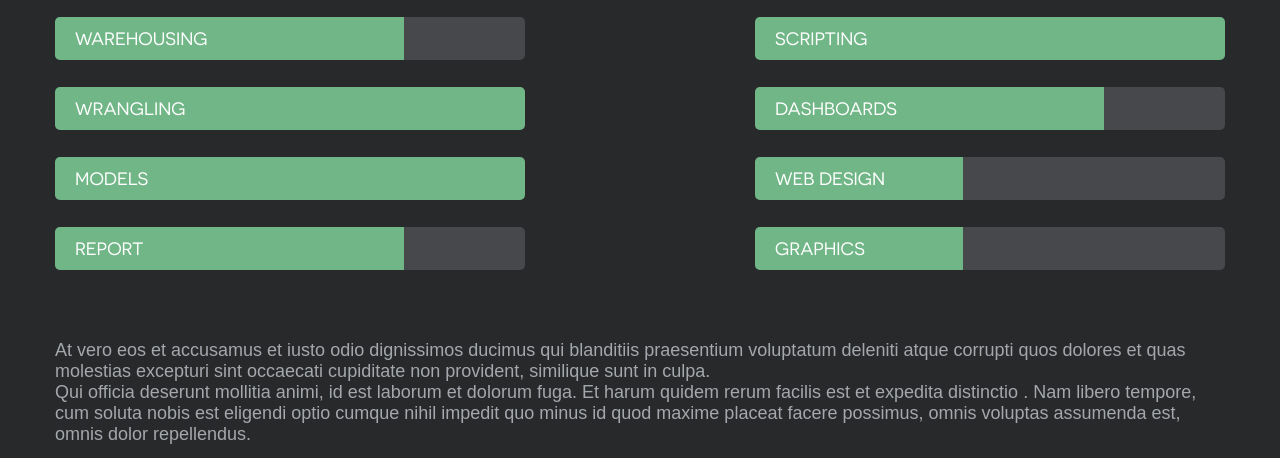
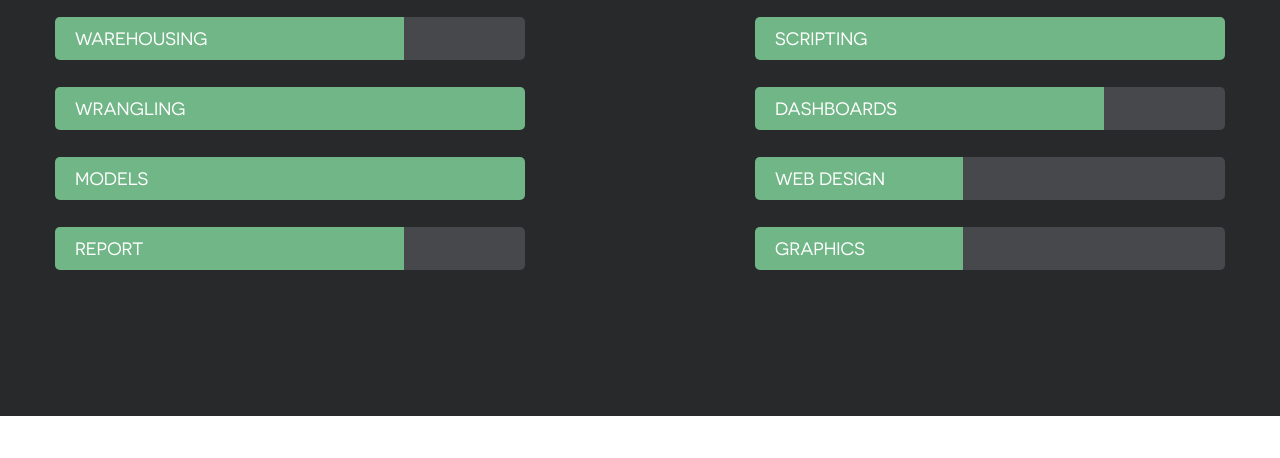
Before and after one commit to giadasp/giadasp.github.io, a plain HTML site: page myskills.html in a window 1280 px wide. Shown: the part 267-725 px from the top of the page. Drawn offline with nearby package versions, Linux system fonts and the light colour scheme.

Commit message:
remove p

```diff
--- a/myskills.html
+++ b/myskills.html
@@ -76,8 +76,7 @@
 					<li class="li_7"><a href="#">jq</a></li>
 					<li class="li_8"><a href="#">seo</a></li>
 				</ul> -->
-				<p>At vero eos et accusamus et iusto odio dignissimos ducimus qui blanditiis praesentium voluptatum deleniti atque corrupti quos dolores et quas molestias excepturi sint occaecati cupiditate non provident, similique sunt in culpa.</p>
-				<p>Qui officia deserunt mollitia animi, id est laborum et dolorum fuga. <span>Et harum quidem rerum facilis est et expedita distinctio</span> . Nam libero tempore, cum soluta nobis est eligendi optio cumque nihil impedit quo minus id quod maxime placeat facere possimus, omnis voluptas assumenda est, omnis dolor repellendus.</p>
+				<p></p>
 			</section>
 		</div>
 		<footer id="footer">
```
